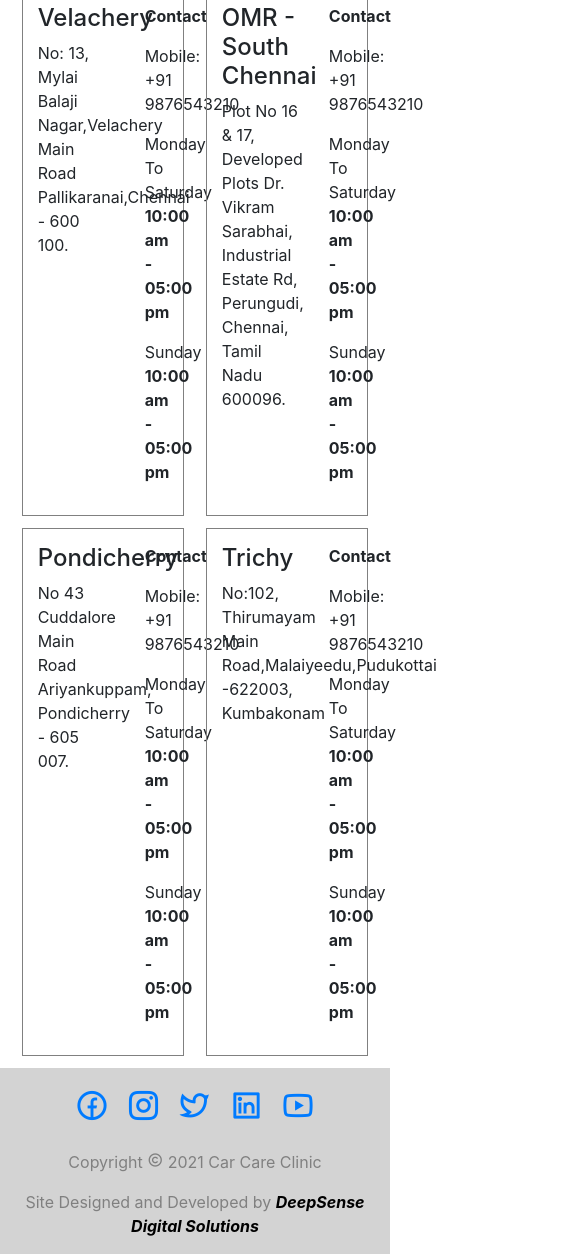
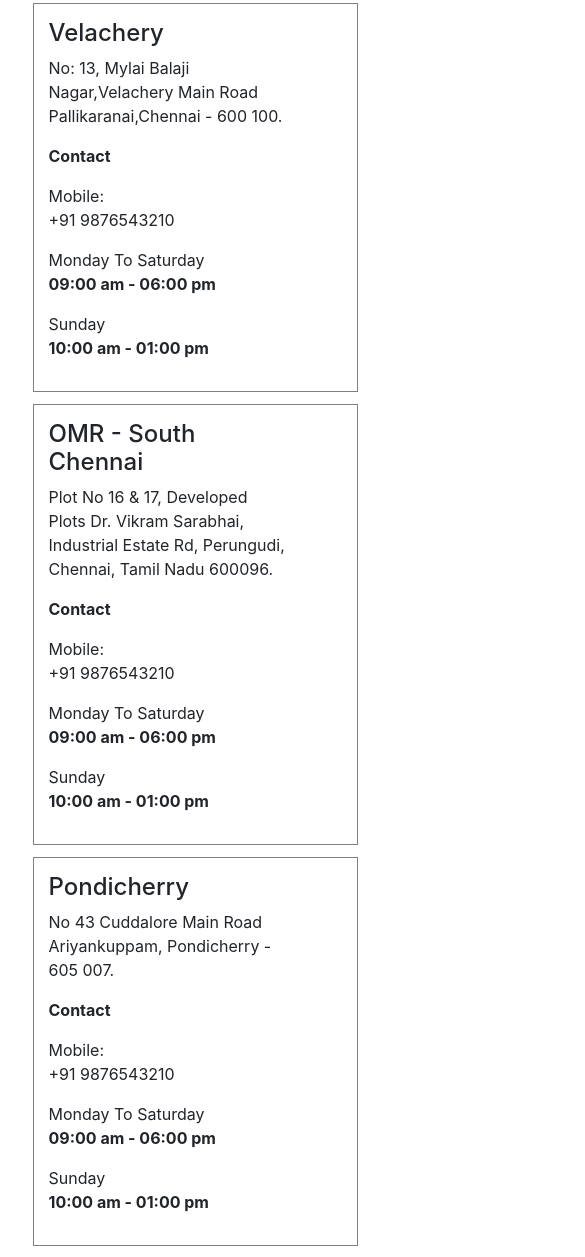
Before and after one commit to SamPravin96/MiniProject, a plain HTML site: page ContactUs.html in a window 390 px wide. Shown: the part 276-1533 px from the top of the page, 585 px wide, since content can reach past the window. Drawn offline with nearby package versions, Linux system fonts and the light colour scheme.

Commit message:
Update ContactUs.html

```diff
--- a/ContactUs.html
+++ b/ContactUs.html
@@ -35,11 +35,11 @@
     </head>
 
     <body>
-        <div class="container-fluid headerDiv d-flex justify-content-between" >
-            <div class="col col-md-2 col-lg-2">
+        <div class="container-fluid headerDiv " >
+            <div class="col-12 col-md-2 col-lg-2">
                 <img src="logo/images (3).jpg" alt="Car Care Clinic Logo" class="headerDivLogoImg">
             </div>
-            <div class="col col-md-8 col-lg-10 align-self-center mt-3">
+            <div class="col-12 col-md-10 col-lg-10 align-self-center mt-3">
 
                     <h1 class="brandHeadingName">Car Care Clinic</h1>
 
@@ -82,16 +82,16 @@
             <div class="container-fluid">
                 <div class="row justify-content-evenly">
 
-                    <div class="col-5 contactCard">
-                        <div class="row">
-                            <div class="col-8">
-                                <h4>Velachery  </h4>
+                    <div class="col-10 col-lg-5 contactCard">
+                        <div class="row mobView">
+                            <div class="col-10 col-lg-8">
+                                <h4 class="Link">Velachery  </h4>
                                 <p>No: 13, Mylai Balaji Nagar,Velachery Main Road
                                     Pallikaranai,Chennai - 600 100.</p>
 
                             </div>
-                            <div class="col-4 contactCardContent">
-                                <p><b>Contact</b></p>
+                            <div class="col-10 col-lg-4 contactCardContent">
+                                <p class="Link"><b>Contact</b></p>
                                 <div>
                                     <p>Mobile: <br>
                                     +91 9876543210</p>
@@ -99,26 +99,27 @@
 
                                 <div>
                                    <p> Monday To Saturday <br>
-                                   <b>10:00 am - 05:00 pm</b></p>
+                                   <b>09:00 am - 06:00 pm</b></p>
                                 </div>
                                 <div>
                                     <p>Sunday <br>
-                                    <b>10:00 am - 05:00 pm</b></p>
+                                    <b>10:00 am - 01:00 pm</b></p>
                                 </div>
+
 
                             </div>
                         </div>
                     </div>
 
-                    <div class="col-5 contactCard">
-                        <div class="row">
-                            <div class="col-8">
-                                <h4>OMR - South Chennai </h4>
+                    <div class="col-10 col-lg-5 contactCard">
+                        <div class="row mobView">
+                            <div class="col-10 col-lg-8">
+                                <h4 class="Link">OMR - South Chennai </h4>
                                 <p>Plot No 16 & 17, Developed Plots Dr. Vikram Sarabhai, Industrial Estate Rd, Perungudi, Chennai, Tamil Nadu 600096.</p>
 
                             </div>
-                            <div class="col-4 contactCardContent">
-                                <p><b>Contact</b></p>
+                            <div class="col-10 col-lg-4 contactCardContent">
+                                <p class="Link"><b>Contact</b></p>
                                 <div>
                                     <p>Mobile: <br>
                                     +91 9876543210</p>
@@ -126,27 +127,28 @@
 
                                 <div>
                                     <p> Monday To Saturday <br>
-                                   <b>10:00 am - 05:00 pm</b></p>
+                                    <b>09:00 am - 06:00 pm</b></p>
                                  </div>
                                  <div>
                                     <p>Sunday <br>
-                                    <b>10:00 am - 05:00 pm</b></p>
+                                    <b>10:00 am - 01:00 pm</b></p>
                                 </div>
+
 
                             </div>
                         </div>
                     </div>
 
-                    <div class="col-5 contactCard">
-                        <div class="row">
-                            <div class="col-8">
-                                <h4>Pondicherry  </h4>
+                    <div class="col-10 col-lg-5 contactCard">
+                        <div class="row mobView">
+                            <div class="col-10 col-lg-8">
+                                <h4 class="Link">Pondicherry  </h4>
                                 <p>No 43 Cuddalore Main Road
                                     Ariyankuppam, Pondicherry - 605 007.</p>
 
                             </div>
-                            <div class="col-4 contactCardContent">
-                                <p><b>Contact</b></p>
+                            <div class="col-10 col-lg-4 contactCardContent">
+                                <p class="Link"><b>Contact</b></p>
                                 <div>
                                     <p>Mobile: <br>
                                     +91 9876543210</p>
@@ -154,26 +156,27 @@
 
                                 <div>
                                     <p> Monday To Saturday <br>
-                                   <b>10:00 am - 05:00 pm</b></p>
+                                    <b>09:00 am - 06:00 pm</b></p>
                                  </div>
                                  <div>
                                     <p>Sunday <br>
-                                    <b>10:00 am - 05:00 pm</b></p>
+                                    <b>10:00 am - 01:00 pm</b></p>
                                 </div>
+
 
                             </div>
                         </div>
                     </div>
 
-                    <div class="col-5 contactCard">
-                        <div class="row">
-                            <div class="col-8">
-                                <h4>Trichy </h4>
+                    <div class="col-10 col-lg-5 contactCard">
+                        <div class="row mobView">
+                            <div class="col-10 col-lg-8">
+                                <h4 class="Link">Trichy </h4>
                                 <p>No:102, Thirumayam Main Road,Malaiyeedu,Pudukottai -622003, Kumbakonam</p>
 
                             </div>
-                            <div class="col-4 contactCardContent">
-                                <p><b>Contact</b></p>
+                            <div class="col-10 col-lg-4 contactCardContent">
+                                <p class="Link"><b>Contact</b></p>
                                 <div>
                                     <p>Mobile: <br>
                                     +91 9876543210</p>
@@ -181,11 +184,11 @@
 
                                 <div>
                                     <p> Monday To Saturday <br>
-                                   <b>10:00 am - 05:00 pm</b></p>
+                                    <b>09:00 am - 06:00 pm</b></p>
                                  </div>
                                  <div>
                                      <p>Sunday <br>
-                                    <b>10:00 am - 05:00 pm</b></p>
+                                     <b>10:00 am - 01:00 pm</b></p>
                                  </div>
 
                             </div>
```
Lines whose indentation alone changed are shown as unchanged.
